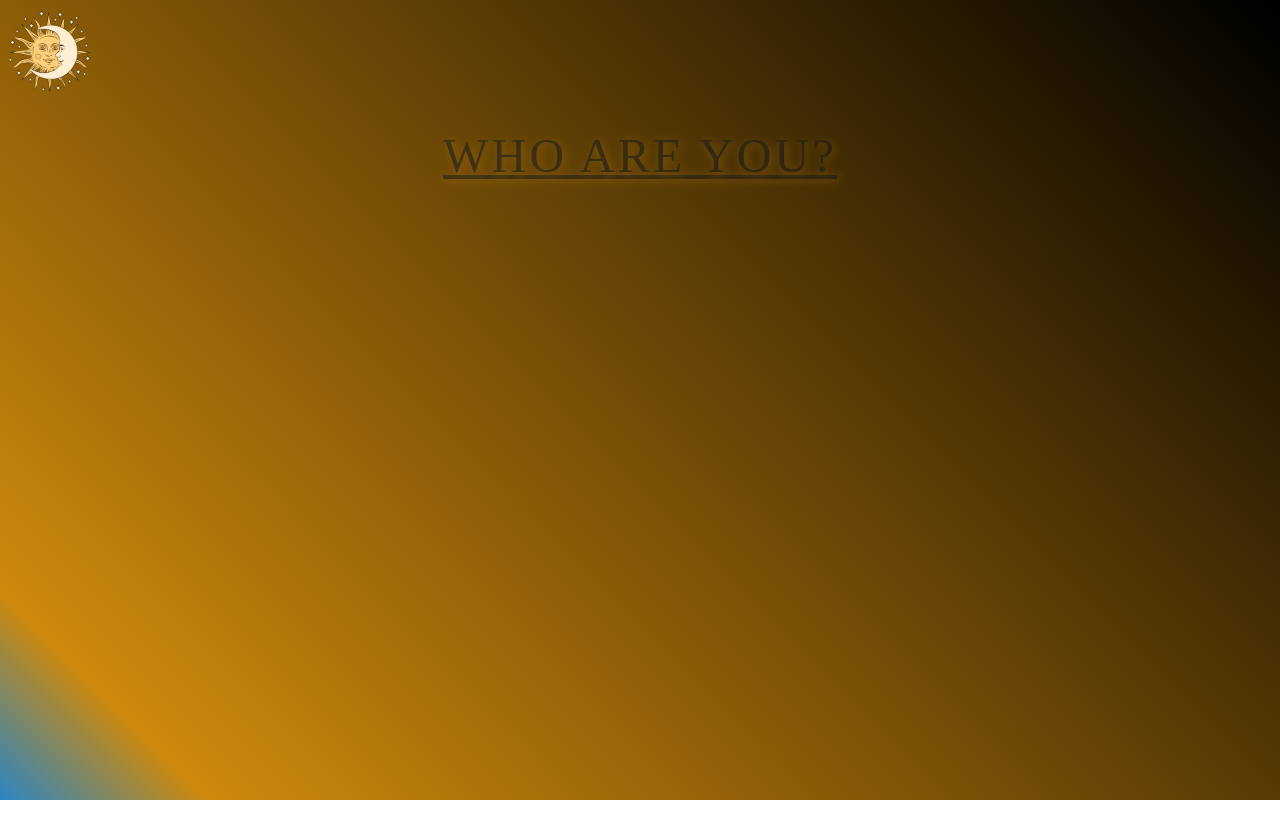
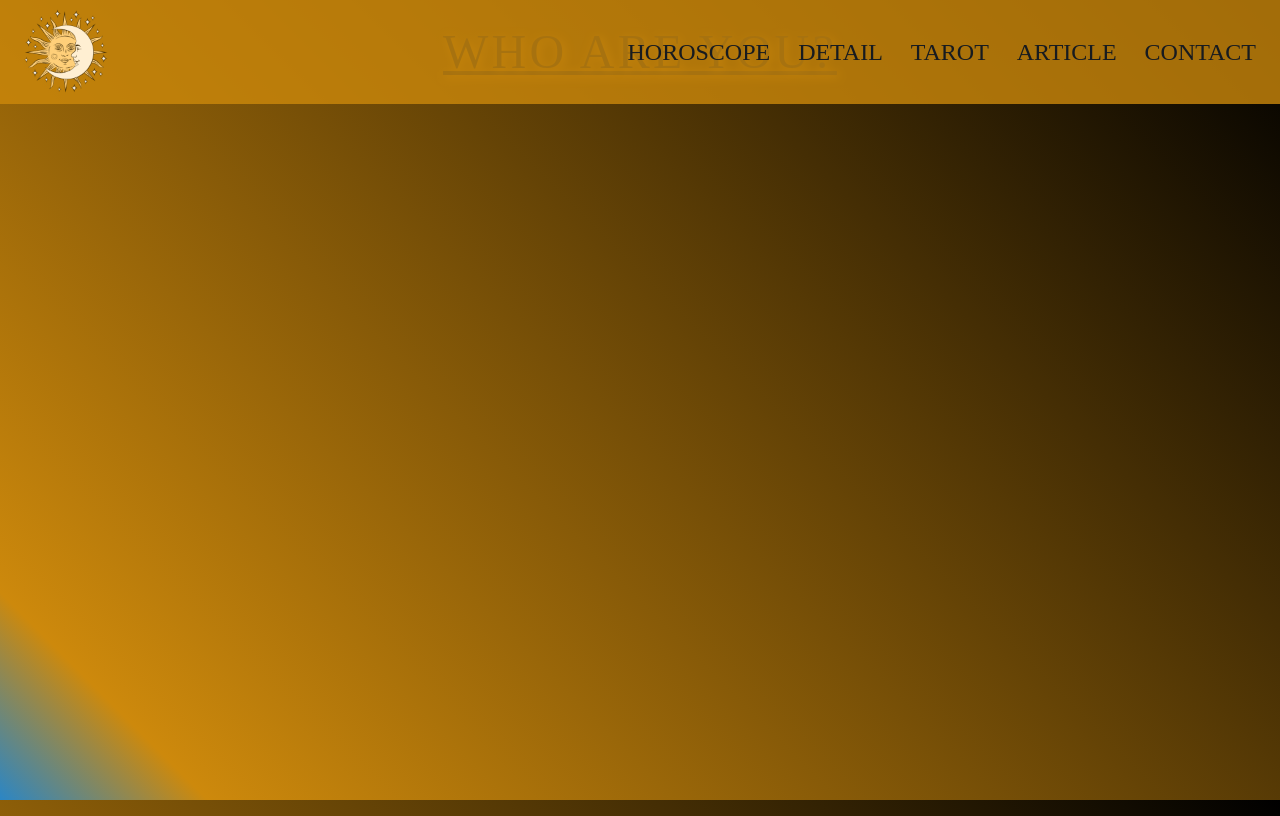
Before and after one commit to Nazgul-Racber/Horoscope-app, a React (Create React App) app: page / in a window 1280 px wide. Built offline with nearby package versions, Linux system fonts and the light colour scheme; a web font is replaced by a local one.

Commit message:
Navbar: link and a

```diff
--- a/src/components/navbar/Navbar.jsx
+++ b/src/components/navbar/Navbar.jsx
@@ -7,6 +7,13 @@ const Navbar = () => {
       <div className="logo">
         <img src={logo} alt="horoscope" />
       </div>
+      <div className="links">
+        <a href="#horascope">Horoscope</a>
+        <a href="#detail">Detail</a>
+        <a href="#tarot">Tarot</a>
+        <a href="#article">Article</a>
+        <a href="#contact">Contact</a>
+      </div>
     </div>
   );
 };
--- a/src/components/navbar/Navbar.scss
+++ b/src/components/navbar/Navbar.scss
@@ -1,6 +1,35 @@
 @import "../../scss/variables";
 
 .navbar{
+    background-color: $cardNavBgColor;
+    display: flex;
+    justify-content: space-between;
+    align-items: center;
+    padding: 0 1rem;
+    position: fixed;
+    width: 100%;
+    top: 0;
+    z-index: 4;
+
+    .links{
+        display: flex;
+        font-size: 1.5rem;
+        justify-content: flex-end;
+        gap: 2%;
+    }
+
+    a{
+        color: $secondaryColor;
+        text-decoration: none;text-transform: uppercase;
+        padding: 0.5rem;
+        border-radius: 5px;
+        transition: all 0.5s;
+        &:hover{
+            background-color: $secondaryColor;
+            color: $cardNavBgColor;
+        }
+    }
+
     img{
         width: 100px;
         height: 100px;
```
